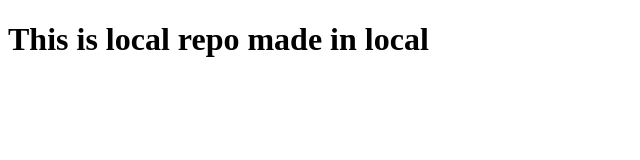
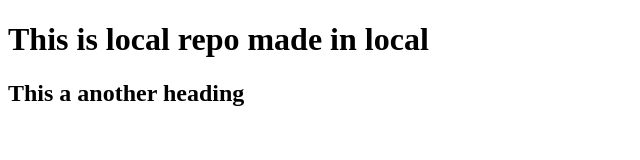
Before and after one commit to rameshraw/python-django-learning, a plain HTML site: page index.html in a window 1280 px wide. Shown: the whole page, without its empty margins (0-640 px from the left). Drawn offline with Linux system fonts and the light colour scheme.

Commit message:
new features

```diff
--- a/index.html
+++ b/index.html
@@ -7,5 +7,6 @@
 </head>
 <body>
     <h1>This is local repo made in local </h1>
+    <h2>This a another heading</h2>
 </body>
 </html>
```
Also changed, not shown: 1 other file.
